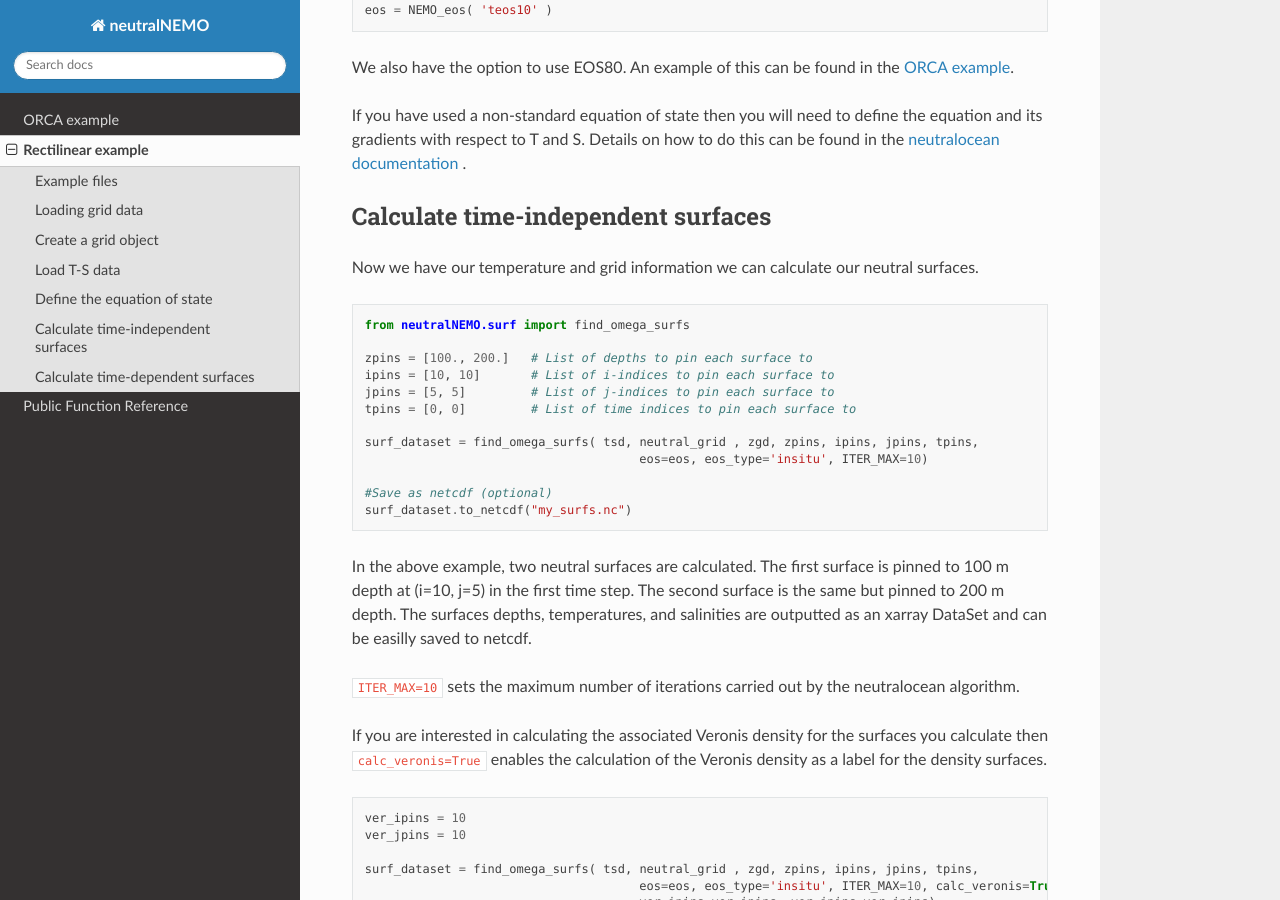
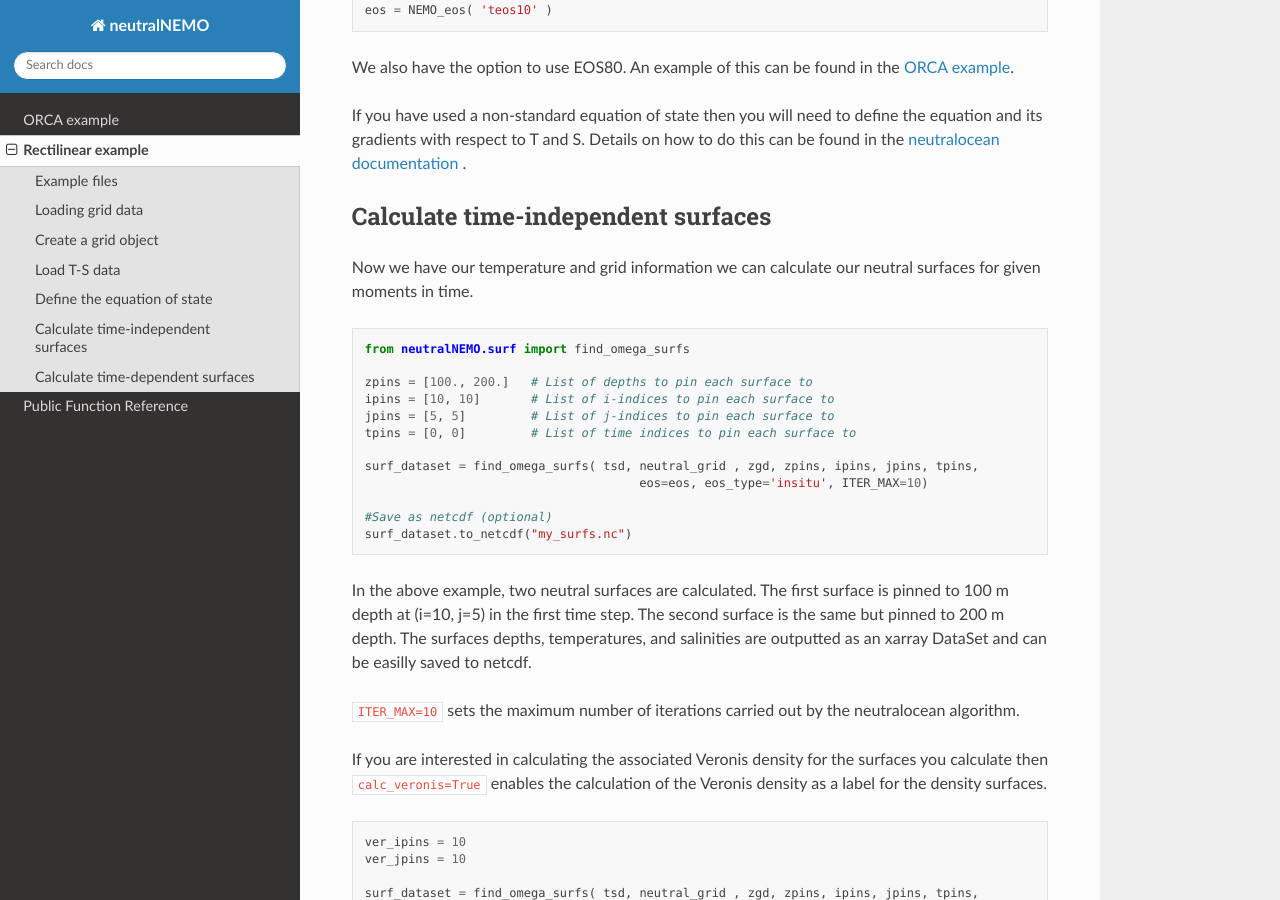
Before and after one commit to afstyles/neutralNEMO, a Sphinx documentation site: the page built from docs/source/rectexample.rst, in a window 1280 px wide and 900 px high, scrolled down 2551 px. Built offline with Sphinx 7.4.7 and the Read the Docs theme 3.1.0, drawn with Linux system fonts in a browser that asks for light colours.

Commit message:
Minor correction for consistency

```diff
--- a/docs/source/rectexample.rst
+++ b/docs/source/rectexample.rst
@@ -122,7 +122,7 @@ with respect to T and S. Details on how to do this can be found in the `neutralo
 Calculate time-independent surfaces
 --------------
 
-Now we have our temperature and grid information we can calculate our neutral surfaces.
+Now we have our temperature and grid information we can calculate our neutral surfaces for given moments in time.
 
 .. code-block:: Python
 
```
